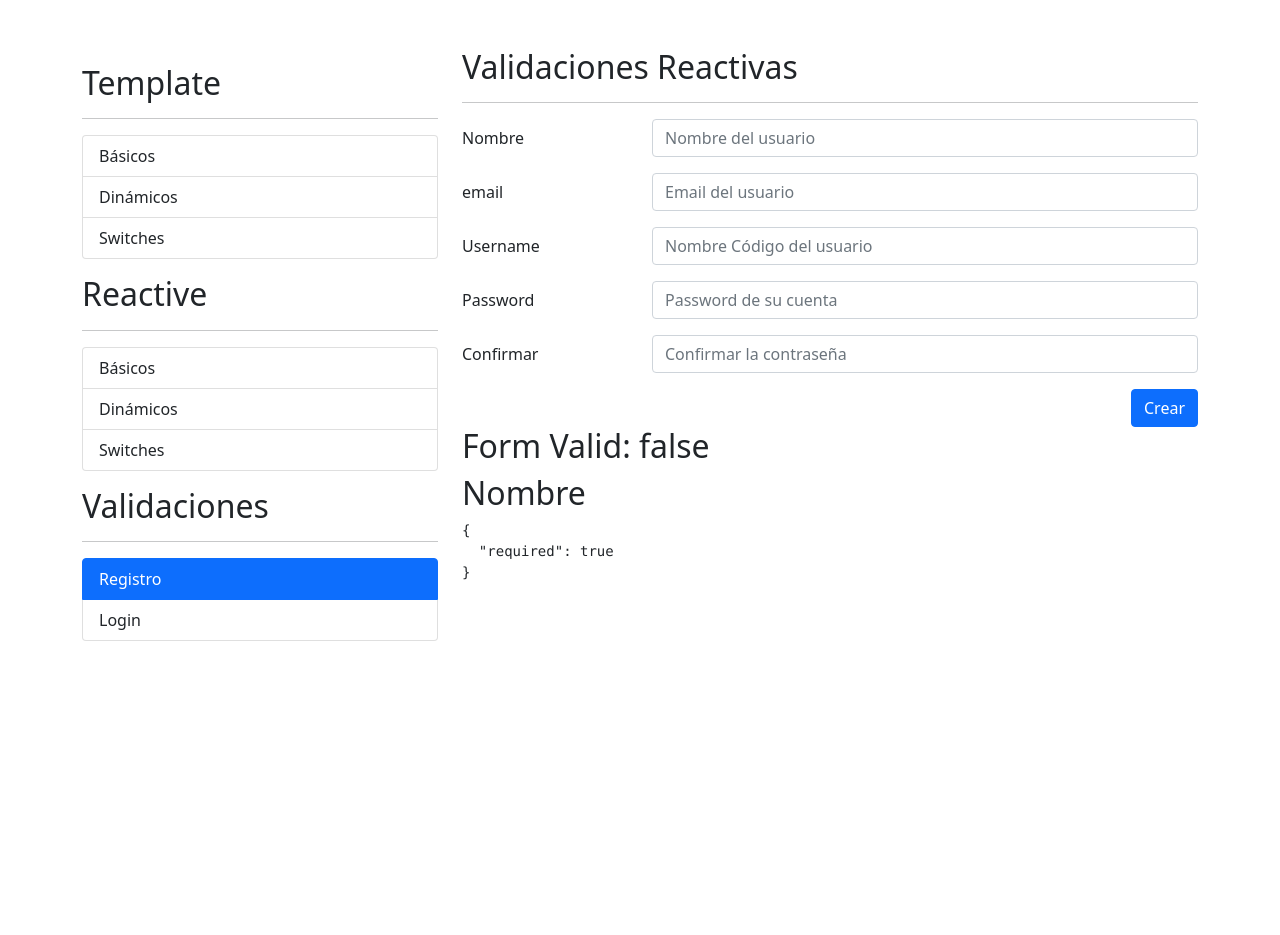
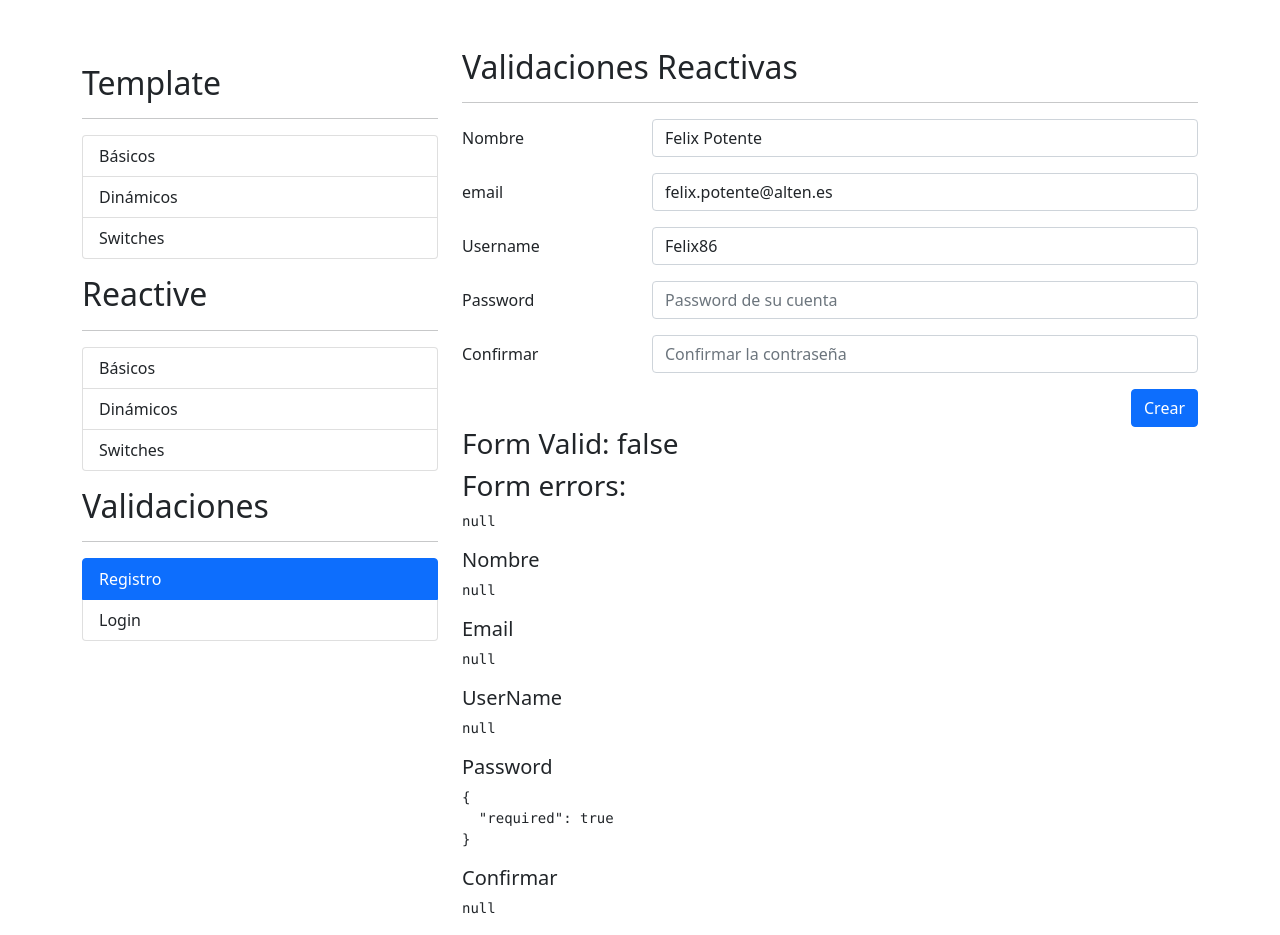
Before and after one commit to FelixPJ-86/Angular-06-formulariosApp, an Angular app: page /auth/registro in a window 1280 px wide. Before the commit the page ends 800 px from the top, so only its background shows below. Built offline with nearby package versions, Linux system fonts and the light colour scheme; no server answers.

Commit message:
Tema 18 Fin video "7. Evaluar un email" , "8. Validaciones personalizadas", "9. Separar la lógica de validaciones del componente" , "10. Validar contraseñas iguales" , "11. Preparaciones para Validaciones Asíncronas" , "11.2 httpswww.npmjs.compackagejson-server" y "12. Validaciones asíncronas"

```diff
--- a/src/app/app.module.ts
+++ b/src/app/app.module.ts
@@ -1,6 +1,6 @@
 import { NgModule } from '@angular/core';
 import { BrowserModule } from '@angular/platform-browser';
-
+import { HttpClientModule } from "@angular/common/http";
 import { AppRoutingModule } from './app-routing.module';
 import { AppComponent } from './app.component';
 import { SharedModule } from './shared/shared.module';
@@ -12,7 +12,8 @@
   imports: [
     BrowserModule,
     AppRoutingModule,
-    SharedModule
+    SharedModule,
+    HttpClientModule
   ],
   providers: [],
   bootstrap: [AppComponent]
--- a/src/app/auth/pages/registro/registro.component.html
+++ b/src/app/auth/pages/registro/registro.component.html
@@ -25,7 +25,12 @@
                 <div class="col-sm-9" >
                     <input type="email"
                         class="form-control"
+                        formControlName="email"
                         placeholder="Email del usuario">
+                        <span class="form-text text-danger"
+                        *ngIf="campoNoValido('email')">
+                    El correo es obligatorio
+                </span>
                 </div>
             </div>
 
@@ -35,7 +40,12 @@
                 <div class="col-sm-9" >
                     <input type="text"
                         class="form-control"
+                        formControlName="username"
                         placeholder="Nombre Código del usuario">
+                        <span class="form-text text-danger"
+                        *ngIf="campoNoValido('username')">
+                    El userName no puede ser strider
+                </span>
                 </div>
             </div>
 
@@ -45,7 +55,12 @@
                 <div class="col-sm-9" >
                     <input type="password"
                         class="form-control"
+                        formControlName="password"
                         placeholder="Password de su cuenta">
+                        <span class="form-text text-danger"
+                        *ngIf="campoNoValido('password')">
+                    La contraseña debe de ser mayor de 6 caracteres
+                </span>
                 </div>
             </div>
 
@@ -55,7 +70,13 @@
                 <div class="col-sm-9" >
                     <input type="password"
                         class="form-control"
+                        formControlName="password2"
                         placeholder="Confirmar la contraseña">
+
+                        <span class="form-text text-danger"
+                        *ngIf="campoNoValido('password2')">
+                    Las contraseñas deben de ser iguales
+                </span>
                 </div>
             </div>
 
@@ -74,7 +95,21 @@
 </div>
 
 
-<h2>Form Valid: {{miFormulario.valid}}</h2>
+<h3>Form Valid: {{miFormulario.valid}}</h3>
+<h3>Form errors:</h3>
+<pre>{{miFormulario.errors | json}}</pre>
 
-<h2>Nombre</h2>
+<h5>Nombre</h5>
 <pre>{{miFormulario.controls.nombre.errors |json}}</pre>
+
+<h5>Email</h5>
+<pre>{{miFormulario.controls.email.errors |json}}</pre>
+
+<h5>UserName</h5>
+<pre>{{miFormulario.controls.username.errors |json}}</pre>
+
+<h5>Password</h5>
+<pre>{{miFormulario.controls.password.errors |json}}</pre>
+
+<h5>Confirmar</h5>
+<pre>{{miFormulario.controls.password2.errors |json}}</pre>
--- a/src/app/auth/pages/registro/registro.component.ts
+++ b/src/app/auth/pages/registro/registro.component.ts
@@ -1,5 +1,9 @@
 import { Component, OnInit } from '@angular/core';
 import { FormBuilder, FormGroup, Validators } from '@angular/forms';
+import { nombreApellidoPattern } from 'src/app/shared/validator/validaciones';
+import { emailPattern, noPuedeSerStrider } from '../../../shared/validator/validaciones';
+import { ValidatorService } from '../../../shared/validator/validator.service';
+import { EmailValidatorService } from '../../../shared/validator/email-validator.service';
 
 @Component({
   selector: 'app-registro',
@@ -9,16 +13,29 @@
 })
 export class RegistroComponent implements OnInit {
 
-//temporal
-nombreApellidoPattern: string ='([a-zñA-ZÑ]+) ([a-zñA-ZÑ]+)';
+
 
 miFormulario:FormGroup=this.fb.group({
-  nombre:['',[Validators.required,Validators.pattern(this.nombreApellidoPattern)]]
+  nombre:['',[Validators.required,Validators.pattern(this.validatorService.nombreApellidoPattern)]],
+  email:['',[Validators.required,Validators. pattern(this.validatorService.emailPattern)],[this.emailValidator]],
+  username:['',[Validators.required, this.validatorService.noPuedeSerStrider]],
+  password:['',[Validators.required, Validators.minLength(6)]],
+  password2:['',[Validators.required]]
+},{
+validators:[this.validatorService.camposIguales('password','password2')]
+
 });
 
-  constructor(private fb:FormBuilder) { }
+  constructor(private fb:FormBuilder,
+      private validatorService:ValidatorService,
+      private emailValidator:EmailValidatorService) { }
 
   ngOnInit(): void {
+    this.miFormulario.reset({
+      nombre:'Felix Potente',
+      email: 'felix.potente@alten.es',
+      username: 'Felix86'
+    });
   }
 
 
--- /dev/null
+++ b/src/app/shared/validator/email-validator.service.ts
@@ -0,0 +1,27 @@
+import { HttpClient } from '@angular/common/http';
+import { Injectable } from '@angular/core';
+import { AbstractControl, AsyncValidator, ValidationErrors } from '@angular/forms';
+import { Observable } from 'rxjs';
+import { map } from "rxjs/operators";
+
+@Injectable({
+  providedIn: 'root'
+})
+export class EmailValidatorService implements AsyncValidator{
+
+  constructor(private http:HttpClient) { }
+
+
+  validate(control: AbstractControl): Observable<ValidationErrors | null> {
+    const email =control.value;
+    console.log(email);
+return this.http.get<any []>(`http://localhost:3000/usuarios?q=${email}`)
+    .pipe(
+      map(
+        resp =>{
+          return (resp.length === 0 )? null : { emailTomado:true}
+        }
+      )
+    );
+  }
+}
--- /dev/null
+++ b/src/app/shared/validator/validaciones.ts
@@ -0,0 +1,15 @@
+import { FormControl } from "@angular/forms";
+
+
+
+export const nombreApellidoPattern: string ='([a-zñA-ZÑ]+) ([a-zñA-ZÑ]+)';
+export const emailPattern         : string = "^[a-z0-9._%+-]+@[a-z0-9.-]+\\.[a-z]{2,4}$";
+
+
+export const noPuedeSerStrider = (control: FormControl) =>{
+    const valor = control.value?.trim();
+    if(valor === 'strider'){
+      return {noStrider:true}
+    }
+    return null;
+  }
--- /dev/null
+++ b/src/app/shared/validator/validator.service.ts
@@ -0,0 +1,43 @@
+import { Injectable } from '@angular/core';
+import { FormControl, ValidationErrors, AbstractControl, FormGroup } from '@angular/forms';
+
+@Injectable({
+  providedIn: 'root'
+})
+export class ValidatorService {
+
+  public  nombreApellidoPattern: string ='([a-zñA-ZÑ]+) ([a-zñA-ZÑ]+)';
+  public  emailPattern         : string = "^[a-z0-9._%+-]+@[a-z0-9.-]+\\.[a-z]{2,4}$";
+
+
+  constructor() { }
+
+
+  noPuedeSerStrider(control: FormControl):ValidationErrors | null{
+    const valor = control.value?.trim();
+    if(valor === 'strider'){
+      return {noStrider:true}
+    }
+    return null;
+  }
+
+  camposIguales(campo1:string, campo2:string){
+
+return (formGroup:AbstractControl): ValidationErrors | null=>{
+
+  const pass1= formGroup.get(campo1)?.value;
+  const pass2= formGroup.get(campo2)?.value;
+
+  if(pass1 !== pass2){
+    formGroup.get(campo2)?.setErrors({noIguales:true});
+    return {noIguales:true}
+  }
+
+  formGroup.get(campo2)?.setErrors(null);
+
+return null;
+}
+  }
+
+
+}
```
